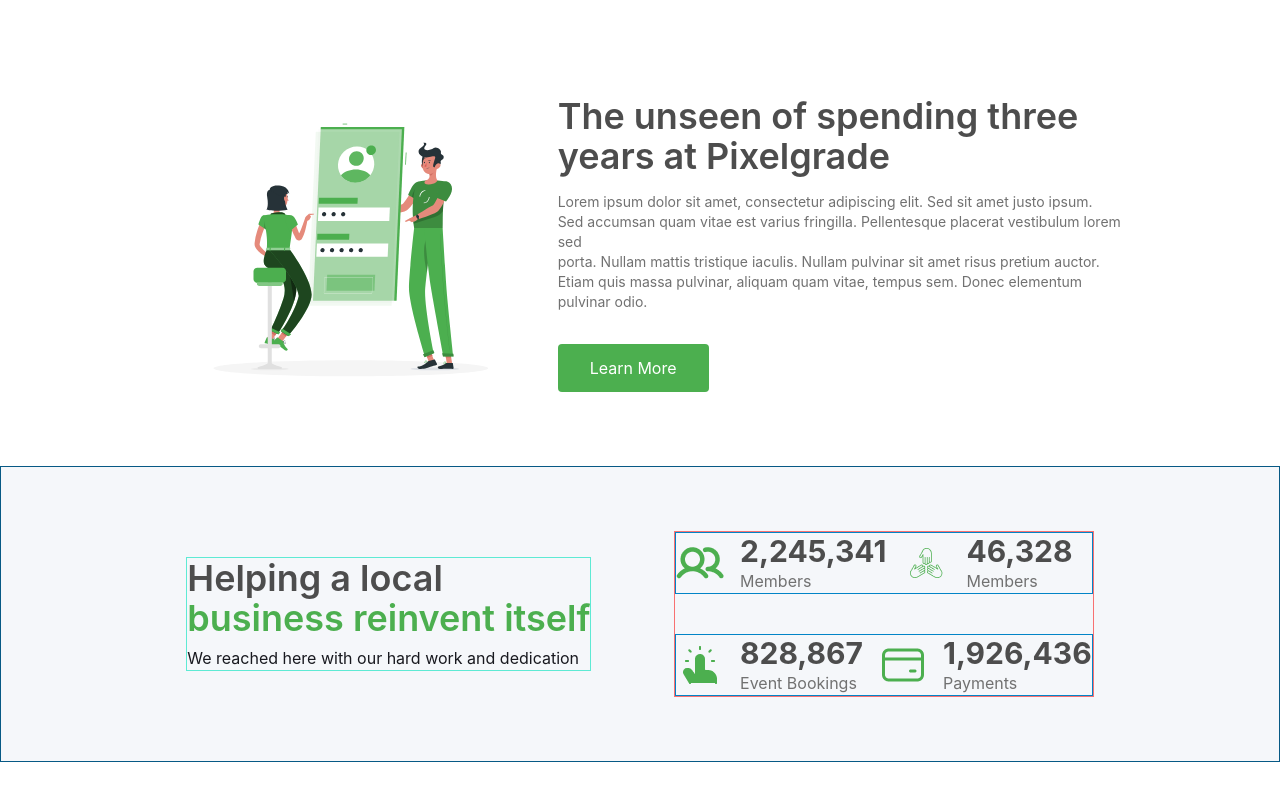
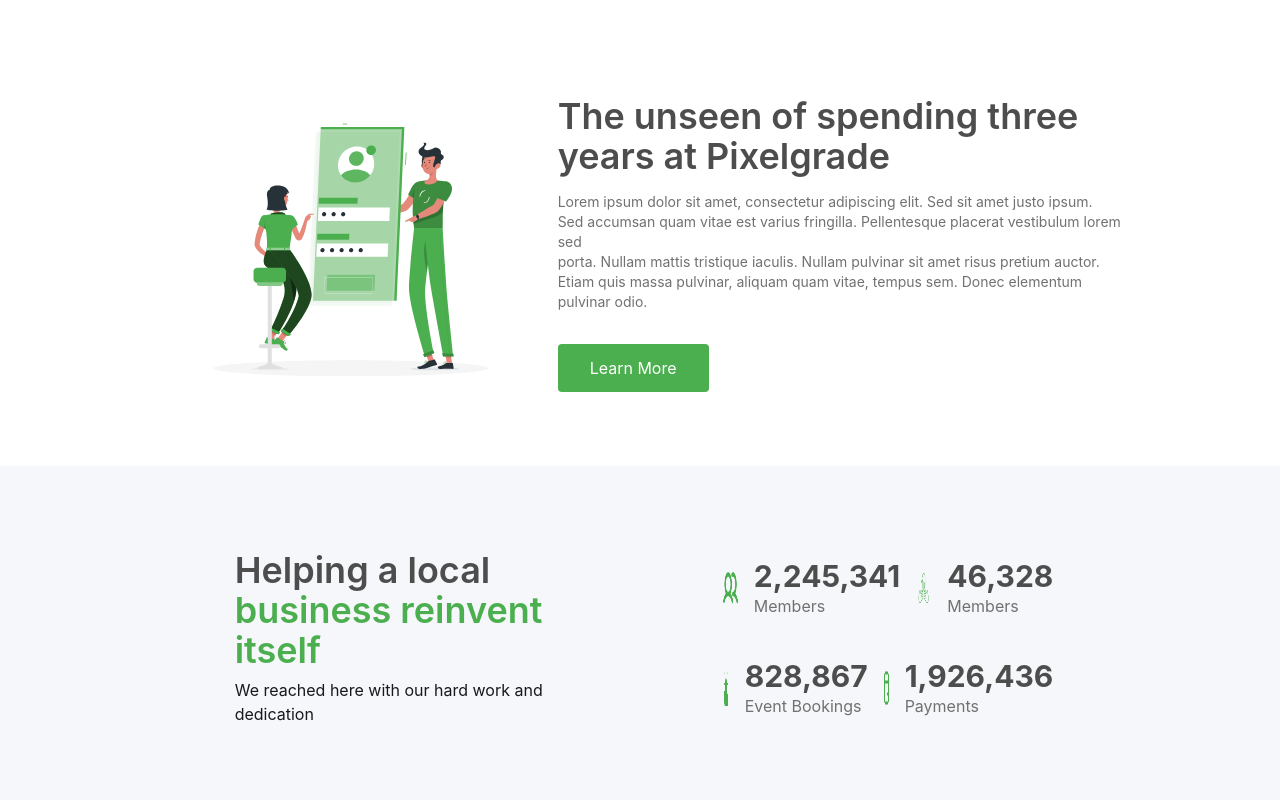
Before and after one commit to GaneshGourav/responsiveweb_page, a React (Create React App) app: page / in a window 1280 px wide. Shown: the part 1260-2060 px from the top of the page. Before the commit the page ends 2022 px from the top, so only its background shows below. Built offline with nearby package versions, Linux system fonts and the light colour scheme.

Commit message:
design done

```diff
--- a/src/assests/client2.jsx
+++ b/src/assests/client2.jsx
@@ -2,7 +2,7 @@
 import memeberLogo from "../assests/memePng.png";
 import culbLogo from "../assests/culb.png";
 import event from "../assests/event.png";
-import payment from "../assests/payment.png"
+import payment from "../assests/payment.png";
 
 export const ClientPost = () => {
   return (
@@ -29,8 +29,8 @@
         </div>
       </div>
 
-      <div className="flex px-36 py-16 justify-around items-center bg-[#F5F7FA] text-left font-[Inter] border border-sky-800">
-        <div className="border border-teal-300">
+      <div className="flex px-36 py-16 justify-around items-center bg-[#F5F7FA] text-left font-[Inter]  ">
+        <div className=" w-1/3 py-5 px-2">
           <p className="text-4xl font-semibold text-[#4D4D4D] ">
             Helping a local <br />{" "}
             <span className="text-[#4CAF4F]">business reinvent itself</span>
@@ -40,8 +40,8 @@
           </p>
         </div>
 
-        <div className="border border-red-400">
-          <div className="flex items-center gap-4 border border-sky-600">
+        <div className=" w-1/3">
+          <div className="flex items-center gap-4 ">
             <div>
               <img src={memeberLogo} className="w-[48px] h-[48px]" alt="" />
             </div>
@@ -59,7 +59,7 @@
               <p className="text-base text-[#717171]">Members</p>
             </div>
           </div>
-          <div className="flex items-center gap-4 border border-sky-600 mt-10">
+          <div className="flex items-center justify-between gap-4  mt-10">
             <div>
               <img src={event} className="w-[48px] h-[48px]" alt="" />
             </div>
@@ -69,7 +69,7 @@
               <p className="text-base text-[#717171]">Event Bookings</p>
             </div>
             <div>
-              <img src={payment} className="w-[48px] h-[48px]" alt="" />
+              <img src={payment} className="w-[40px] h-[48px]" alt="" />
             </div>
 
             <div>
@@ -77,10 +77,7 @@
               <p className="text-base text-[#717171]">Payments</p>
             </div>
           </div>
-
-
         </div>
-
       </div>
     </>
   );
```
